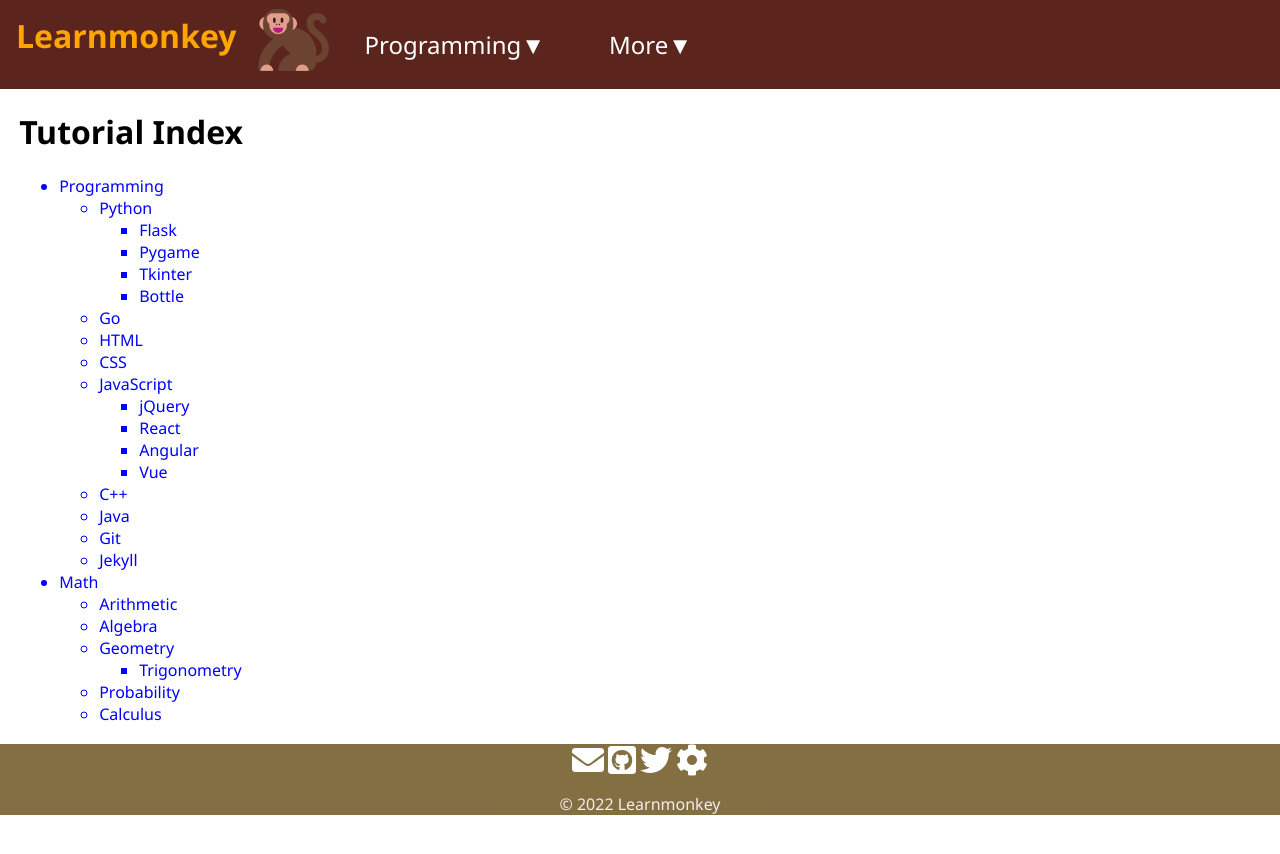
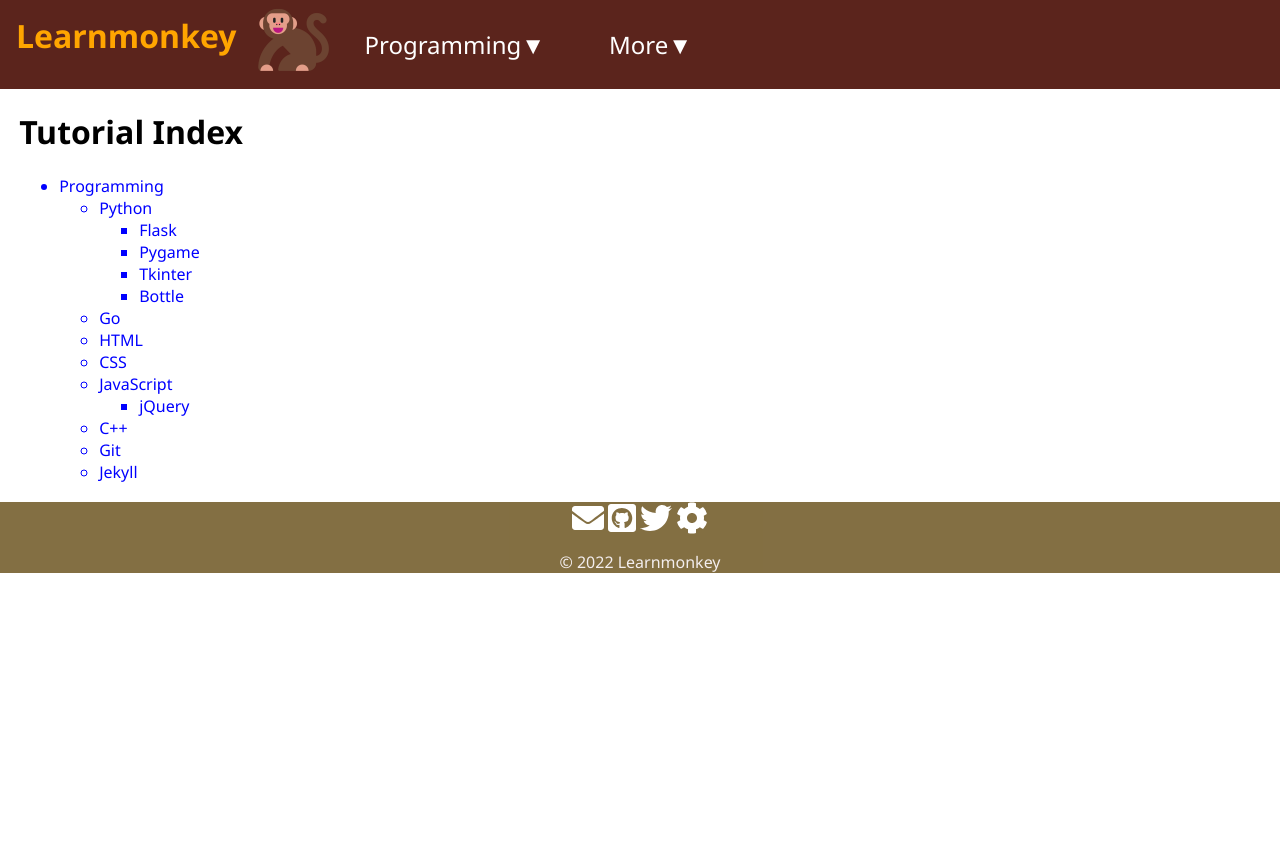
Before and after one commit to learnmonkey/learnmonkey.github.io, a Jekyll site: the page built from tutorial-index.html, in a window 1280 px wide. Shown: the top 854 px of the page. Built offline with Jekyll 4.4.1, drawn with Linux system fonts in a browser that asks for light colours; nearby versions of some CDN libraries.

Commit message:
remove stuff we don't have in the tutorial index

```diff
--- a/tutorial-index.html
+++ b/tutorial-index.html
@@ -22,18 +22,18 @@ layout: default
             <li><a href="/programming/javascript/">JavaScript</a>
                 <ul>
                     <li><a href="/programming/javascript/jquery/">jQuery</a></li>
-                    <li><a href="/programming/javascript/react/">React</a></li>
+                    <!--<li><a href="/programming/javascript/react/">React</a></li>
                     <li><a href="/programming/javascript/angular/">Angular</a></li>
-                    <li><a href="/programming/javascript/vue/">Vue</a></li>
+                    <li><a href="/programming/javascript/vue/">Vue</a></li>-->
                 </ul>
             </li>
             <li><a href="/programming/cpp/">C++</a></li>
-            <li><a href="/programming/java/">Java</a></li>
+            <!--<li><a href="/programming/java/">Java</a></li>-->
             <li><a href="/programming/git/">Git</a></li>
             <li><a href="/programming/jekyll/">Jekyll</a></li>
         </ul>
     </li>
-    <li><a href="/math/">Math</a>
+    <!--<li><a href="/math/">Math</a>
         <ul>
             <li><a href="/math/arithmetic/">Arithmetic</a></li>
             <li><a href="/math/algebra/">Algebra</a></li>
@@ -45,5 +45,5 @@ layout: default
             <li><a href="/math/probability/">Probability</a></li>
             <li><a href="/math/calculus/">Calculus</a></li>
         </ul>
-    </li>
+    </li>-->
 </ul>
```
